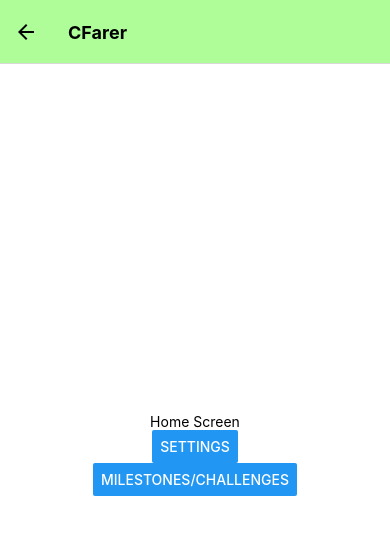
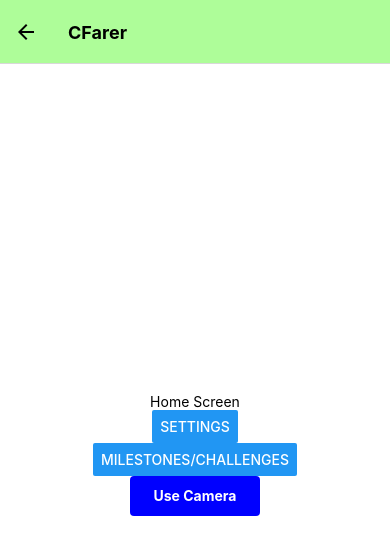
Before and after one commit to DeAlmeida42/11249group8, a React Native app in the folder CFarer/: screen / in a window 390 px wide. Both pictures are taken after a click on the button "SIGN IN". Shown: the top 554 px of the page. Built offline with nearby package versions, Linux system fonts and the light colour scheme.

Commit message:
camera function added to the home page

```diff
--- a/CFarer/App.js
+++ b/CFarer/App.js
@@ -1,9 +1,55 @@
 import * as React from 'react';
-import { StyleSheet, Text, View, SafeAreaView, Button, Alert, TextInput } from 'react-native';
+import { StyleSheet, Text, View, SafeAreaView, Button, Alert, TextInput, Touchable, TouchableOpacity } from 'react-native';
 import { NavigationContainer } from '@react-navigation/native'
 import { createNativeStackNavigator } from '@react-navigation/native-stack';
+import {Camera} from 'expo-camera'
 
 
+
+
+function CameraScreen( { navigation }) {
+
+  const [hasCameraPermission, setHasCameraPermission] = React.useState(null);
+  const [camera, setCamera] = React.useState(null);
+  const [image, setImage] = React.useState(null);
+  const [type, setType] = React.useState(Camera.Constants.Type.back); React.useEffect(() => {
+    (async () => {
+      const cameraStatus = await Camera.requestPermissionsAsync();
+      setHasCameraPermission(cameraStatus.status === 'granted');})();
+  }, []);const takePicture = async () => {
+    if(camera){
+        const data = await camera.takePictureAsync(null)
+        setImage(data.uri);
+    }
+  }
+  if (hasCameraPermission === false) {
+    return <Text>No access to camera</Text>;
+  }
+  return (
+    <View style={{ flex: 1}}>
+      <View style={styles.cameraContainer}>
+            <Camera
+            ref={ref => setCamera(ref)}
+            style={styles.fixedRatio}
+            type={type}
+            ratio={'4:3'} />
+      </View>
+      <Button
+            title="Flip Image"
+            onPress={() => {
+              setType(
+                type === Camera.Constants.Type.back
+                  ? Camera.Constants.Type.front
+                  : Camera.Constants.Type.back
+              );
+            }}>
+        </Button>
+       <Button title="Take Picture" onPress={() => takePicture()} />
+        {image && <Image source={{uri: image}} style={{flex:1}}/>}
+
+   </View>
+  );
+}
 
 function StartScreen({ navigation }) {
   const [Username, onChangeText] = React.useState(null);
@@ -44,6 +90,30 @@ function HomeScreen({ navigation }) {
       <Button
         title="Milestones/Challenges"
         onPress={() => navigation.navigate('Milestones')} />
+
+      <TouchableOpacity
+        style={{
+          width: 130,
+          borderRadius: 4,
+          backgroundColor: 'blue',
+          flexDirection: 'row',
+          justifyContent: 'center',
+          alignItems: 'center',
+          height: 40
+        }}
+        onPress={() => navigation.navigate('Camera')}
+      >
+        <Text
+        style={{
+          color: '#fff',
+          fontWeight: 'bold',
+          textAlign: 'center'
+        }}
+        >
+          Use Camera
+        </Text>
+
+      </TouchableOpacity>
     </View>
   );
 }
@@ -56,7 +126,7 @@ function SettingsScreen({ navigation }) {
   );
 }
 
-function MilestonesScreen({navigation }) {
+function MilestonesScreen({ navigation }) {
   return (
     <View style={styles.container}>
       <Text>Milestones/Challenges Screen</Text>
@@ -100,6 +170,10 @@ export default function App() {
           name="Milestones"
           component={MilestonesScreen}
         />
+        <Stack.Screen
+          name="Camera"
+          component={CameraScreen}
+        />
       </Stack.Navigator>
     </NavigationContainer>
 
@@ -118,5 +192,13 @@ const styles = StyleSheet.create({
     margin: 12,
     borderWidth: 1,
     padding: 10,
+  },
+  cameraContainer: {
+    flex: 1,
+    flexDirection: 'row'
+  },
+  fixedRatio: {
+    flex: 1,
+    aspectRatio: 1
   }
 });
```
Also changed, not shown: CFarer/package.json (+9 -2 lines), 2 other files (tests, documents, lock files or other folders).
